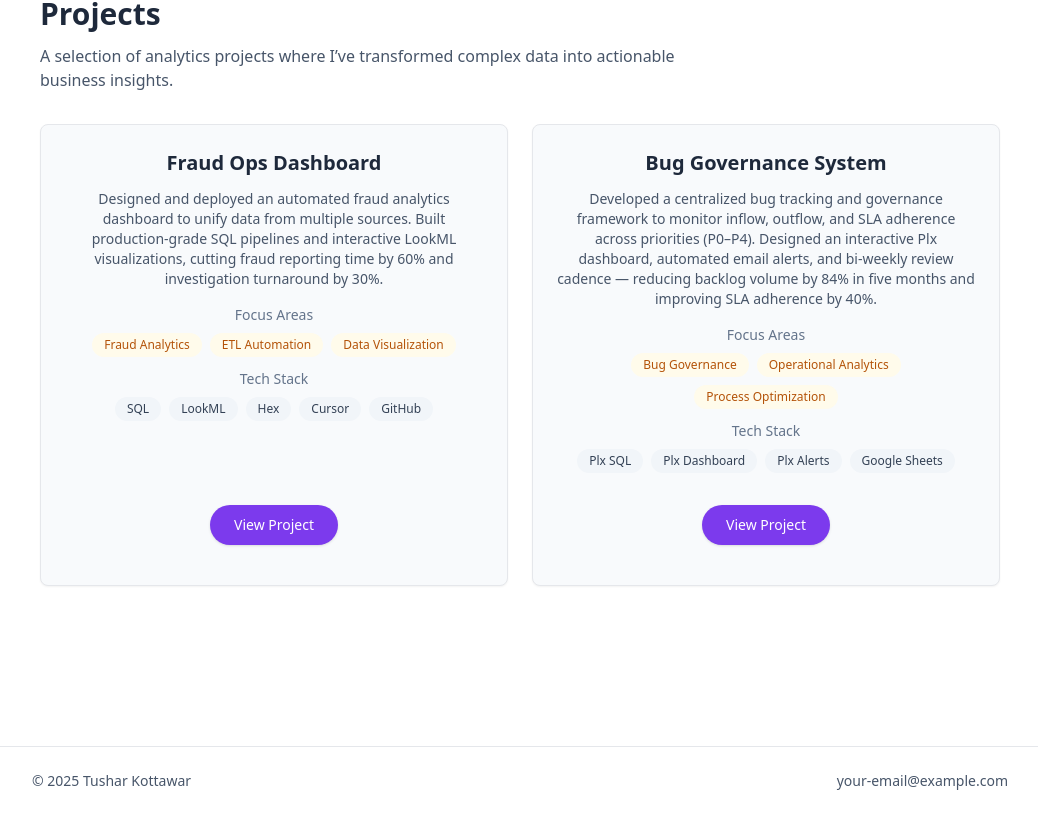
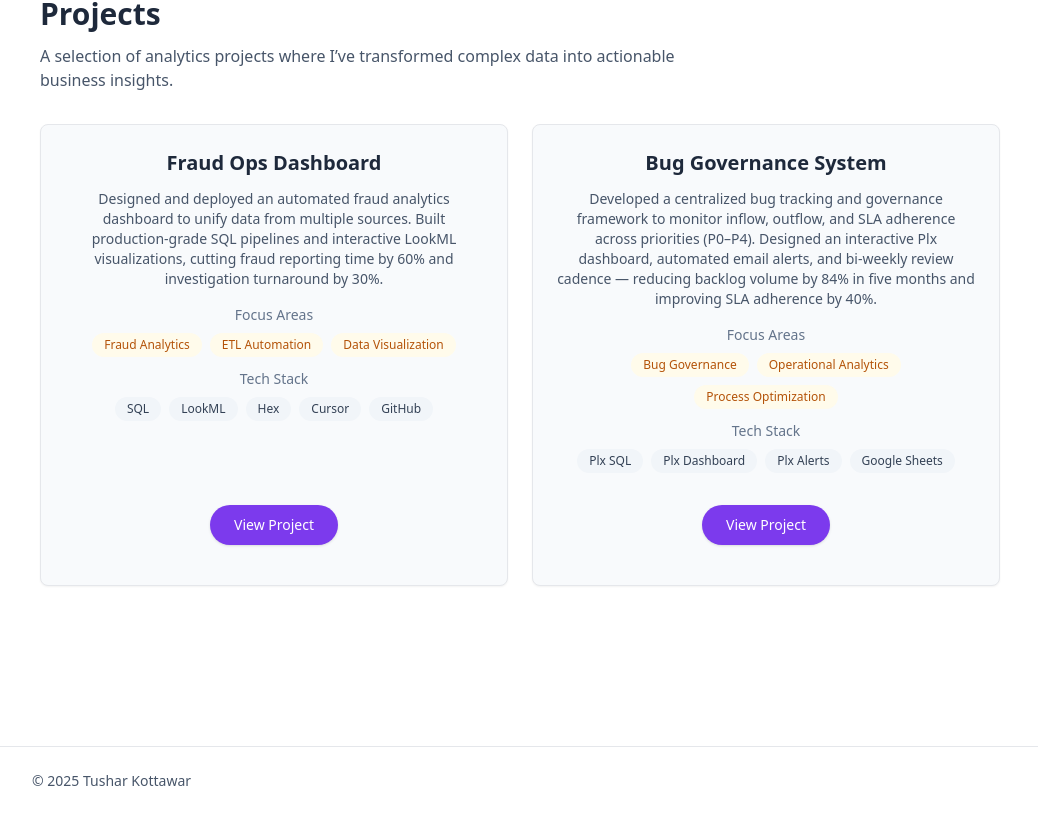
Before and after one commit to kottawartushar/tushar-web-site, a Next.js app: page /projects in a window 1280 px wide. Shown: the part 205-1020 px from the top of the page, without its empty margins (120-1158 px from the left). Built offline with nearby package versions, Linux system fonts and the light colour scheme.

Commit message:
Modified file

```diff
--- a/app/layout.jsx
+++ b/app/layout.jsx
@@ -43,9 +43,6 @@ export default function RootLayout({ children }) {
         <footer className="border-t mt-8">
           <div className="max-w-5xl mx-auto px-6 py-6 text-sm text-slate-600 flex items-center justify-between">
             <div>© {new Date().getFullYear()} Tushar Kottawar</div>
-            <div>
-              <a className="hover:underline" href="mailto:your-email@example.com">your-email@example.com</a>
-            </div>
           </div>
         </footer>
       </body>
```
